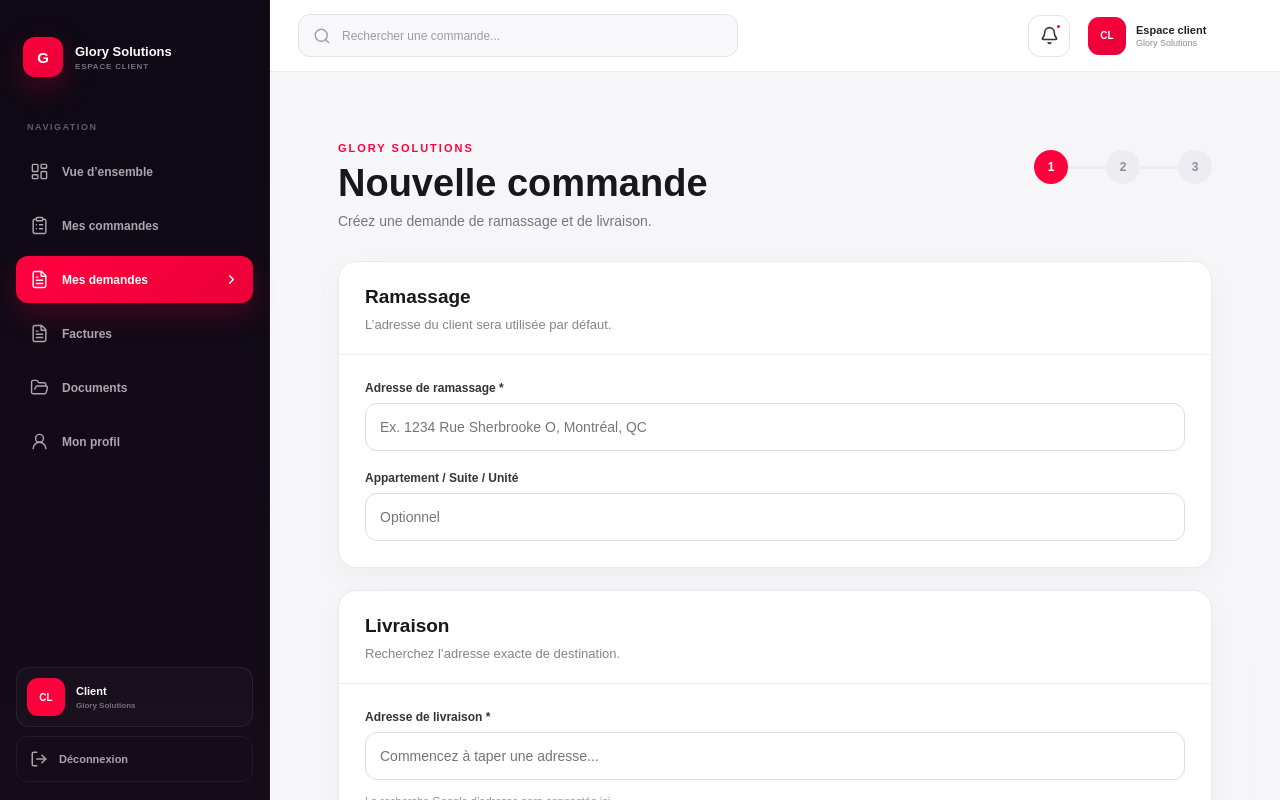
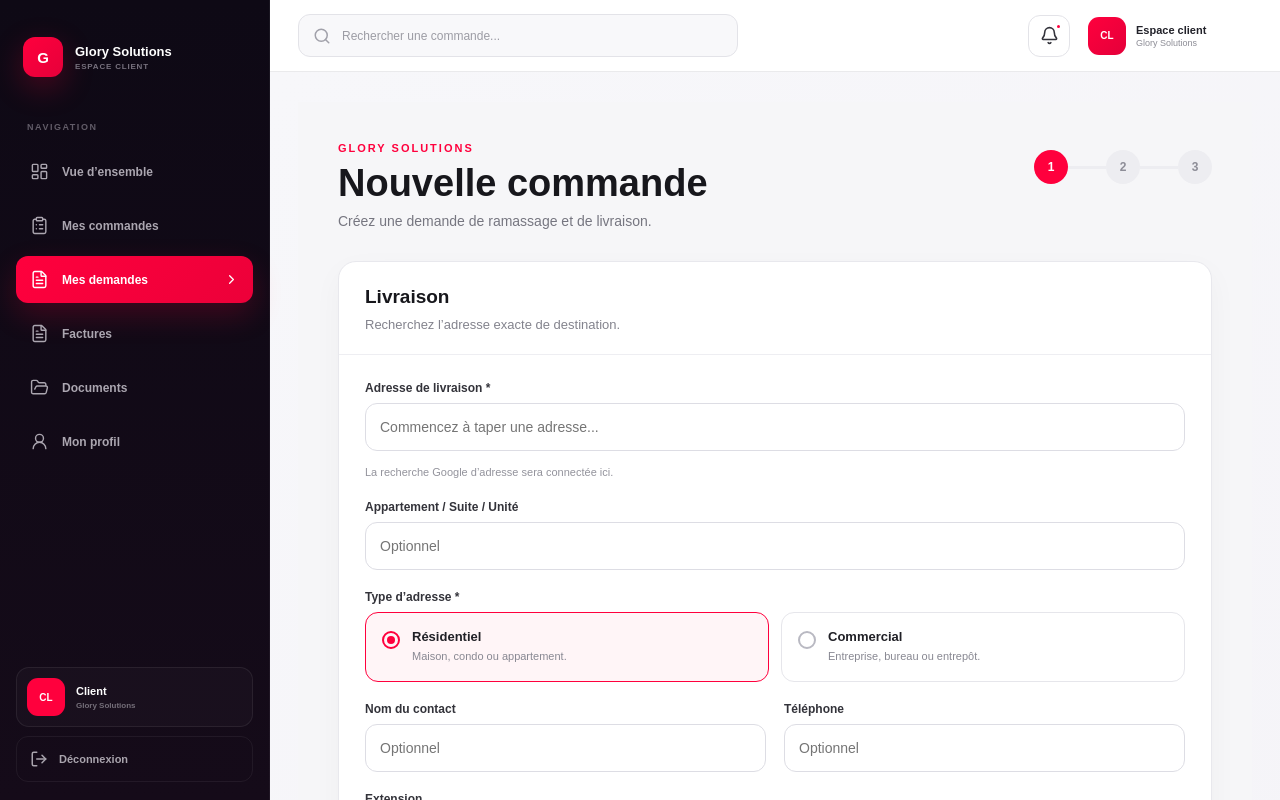
Before and after one commit to Firasxgharbii/transport, a Next.js app: page /dashboard/client/requests in a window 1280 px wide. Shown: the top 800 px of the page. Built offline with nearby package versions, Linux system fonts and the light colour scheme.

Commit message:
Fix client pickup address from profile

```diff
--- a/app/dashboard/client/requests/page.tsx
+++ b/app/dashboard/client/requests/page.tsx
@@ -13,9 +13,6 @@ export default function RequestsPage() {
   const [submitting, setSubmitting] = useState(false);
 
   const [form, setForm] = useState({
-    pickupAddress: "",
-    pickupUnit: "",
-
     deliveryAddress: "",
     deliveryUnit: "",
 
@@ -64,11 +61,6 @@ export default function RequestsPage() {
   }
 
   function handleContinue() {
-    if (!form.pickupAddress.trim()) {
-      alert("Veuillez entrer l’adresse de ramassage.");
-      return;
-    }
-
     if (!form.deliveryAddress.trim()) {
       alert("Veuillez entrer l’adresse de livraison.");
       return;
@@ -130,9 +122,6 @@ export default function RequestsPage() {
         },
         body: JSON.stringify({
           service_type: "pickup_delivery",
-
-          pickup_address: form.pickupAddress.trim(),
-          pickup_unit: form.pickupUnit.trim() || null,
 
           delivery_address: form.deliveryAddress.trim(),
           delivery_unit: form.deliveryUnit.trim() || null,
@@ -240,33 +229,6 @@ export default function RequestsPage() {
 
         {step === 1 && (
           <>
-            <Section
-              title="Ramassage"
-              subtitle="L’adresse du client sera utilisée par défaut."
-            >
-              <Field label="Adresse de ramassage *">
-                <input
-                  value={form.pickupAddress}
-                  onChange={(e) =>
-                    updateField("pickupAddress", e.target.value)
-                  }
-                  placeholder="Ex. 1234 Rue Sherbrooke O, Montréal, QC"
-                  style={inputStyle}
-                />
-              </Field>
-
-              <Field label="Appartement / Suite / Unité">
-                <input
-                  value={form.pickupUnit}
-                  onChange={(e) =>
-                    updateField("pickupUnit", e.target.value)
-                  }
-                  placeholder="Optionnel"
-                  style={inputStyle}
-                />
-              </Field>
-            </Section>
-
             <Section
               title="Livraison"
               subtitle="Recherchez l’adresse exacte de destination."
@@ -619,11 +581,7 @@ export default function RequestsPage() {
             >
               <SummaryRow
                 label="Ramassage"
-                value={`${form.pickupAddress}${
-                  form.pickupUnit
-                    ? ` — ${form.pickupUnit}`
-                    : ""
-                }`}
+                value="Adresse principale enregistrée dans votre compte"
               />
 
               <SummaryRow
```
Also changed, not shown: 1 other file (tests, documents, lock files or other folders).
